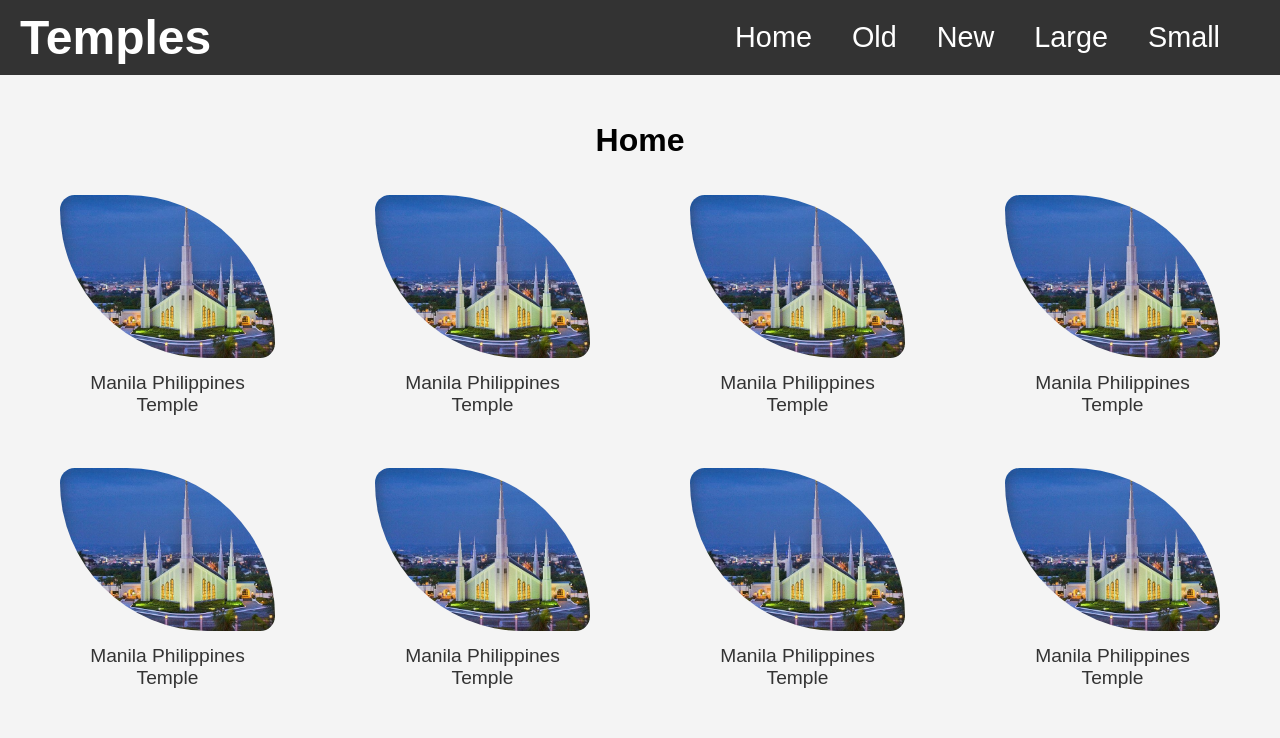
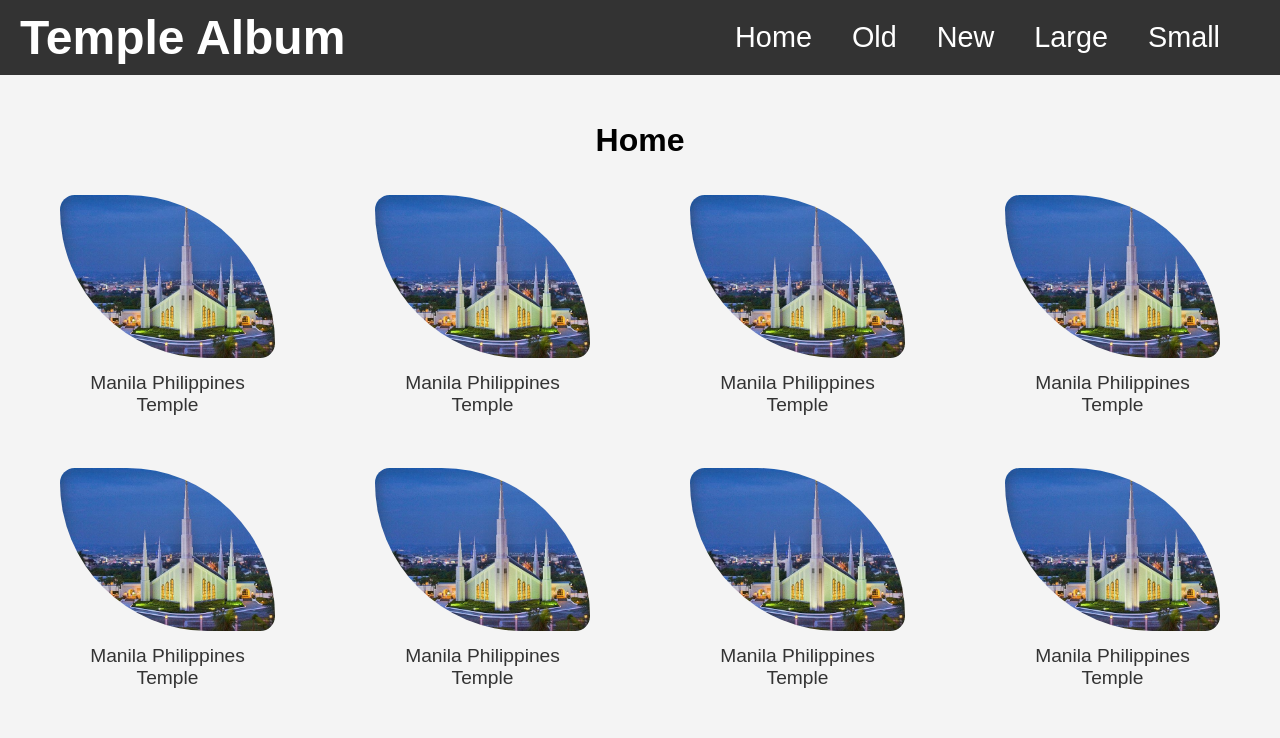
Before and after one commit to sylamarie/wdd131, a plain HTML site: page temples.html in a window 1280 px wide. Shown: the top 738 px of the page. Drawn offline with Linux system fonts and the light colour scheme.

Commit message:
temple album

```diff
--- a/temples.html
+++ b/temples.html
@@ -3,7 +3,7 @@
 <head>
     <meta charset="UTF-8">
     <meta name="viewport" content="width=device-width, initial-scale=1.0">
-    <title>Temple</title>
+    <title>Temple Album</title>
     <meta name="description" content="WDD 131 - Dynamic Web Fundamentals - Syla Marie Cumuyog, This is a Temple Page"/>
     <meta name="author" content="Syla Marie Cumuyog"/>
     <link rel="stylesheet" href="styles/temples.css">
@@ -13,7 +13,7 @@
 
 <body>
     <header>
-        <h1>Temples</h1>
+        <h1>Temple Album</h1>
         <nav>
             <!-- Hamburger icon for mobile view -->
             <div id="hamburger" class="hamburger">
```
